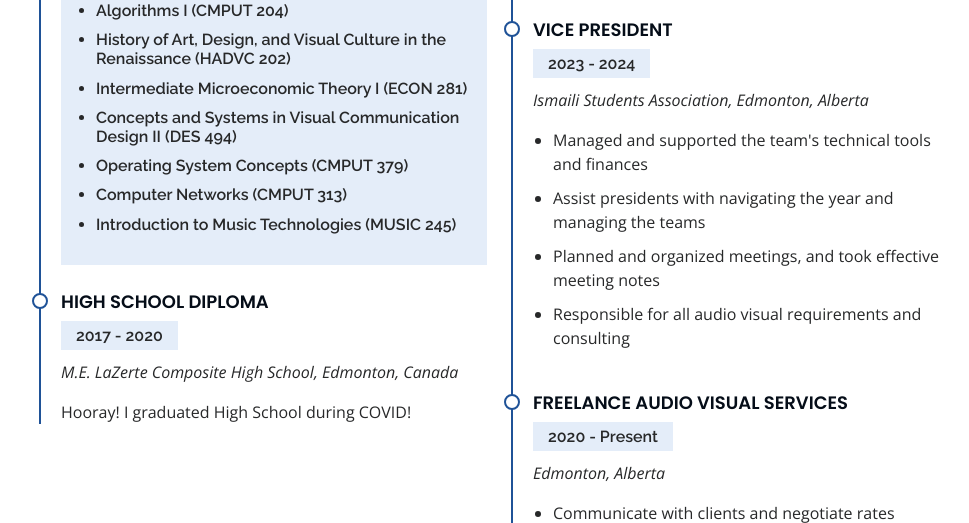
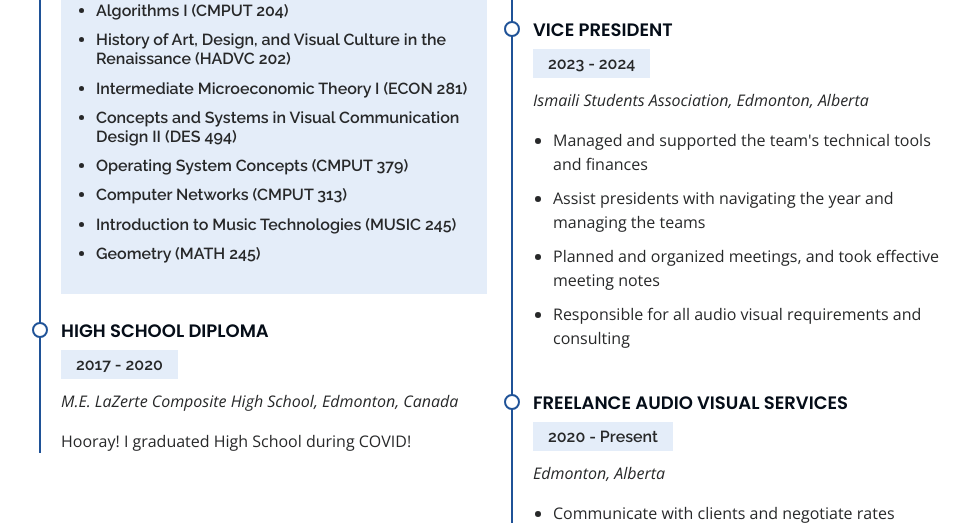
Before and after one commit to Husayn-Esmail/Portfolio-Site-Project-Codecademy, a Flask app: page / in a window 1280 px wide. Shown: the part 5556-6079 px from the top of the page, without its empty margins (291-1260 px from the left). Run offline with Flask 3, Linux system fonts and the light colour scheme; parts of the project's set-up code (start-up, migrations or seed data) failed here and were passed over; some libraries are stand-ins or nearby versions.

Commit message:
added list item

```diff
--- a/portfolio_site/templates/iPortfolio/index.html
+++ b/portfolio_site/templates/iPortfolio/index.html
@@ -449,6 +449,7 @@
                     <li>Operating System Concepts (CMPUT 379)</li>
                     <li>Computer Networks (CMPUT 313)</li>
                     <li>Introduction to Music Technologies (MUSIC 245)</li>
+                    <li>Geometry (MATH 245)</li>
                   </ul>
             </div>
             <div class="resume-item">
```
